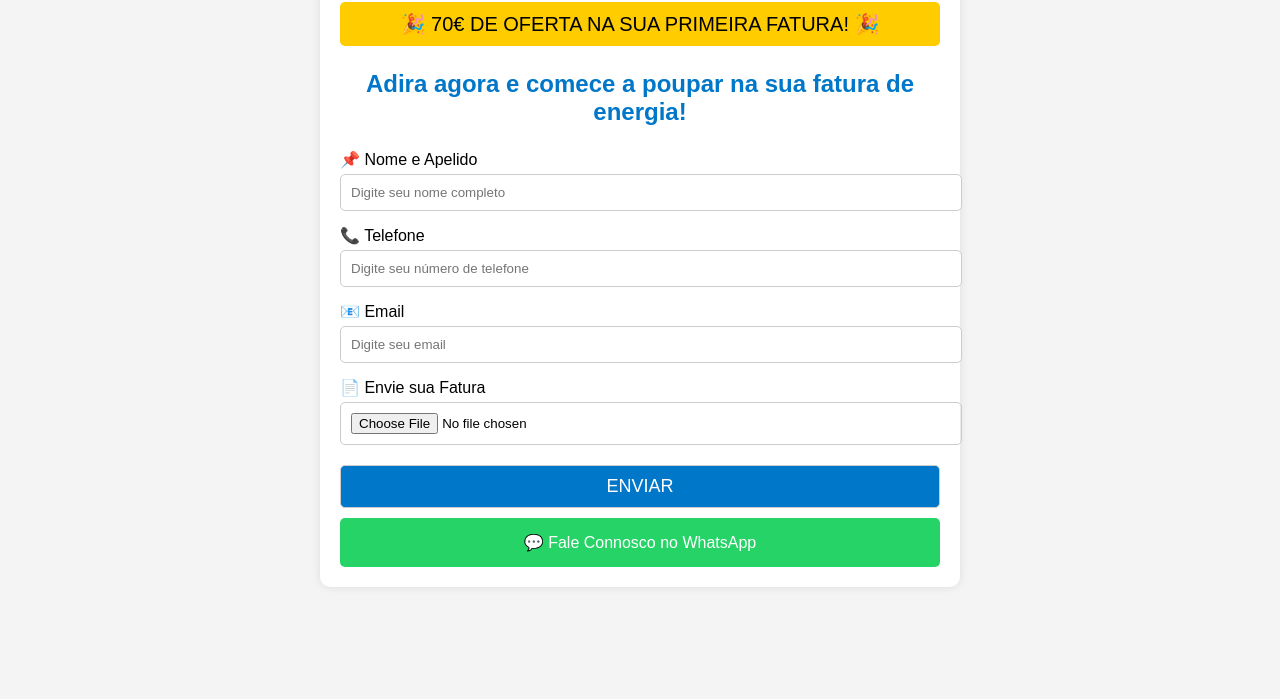
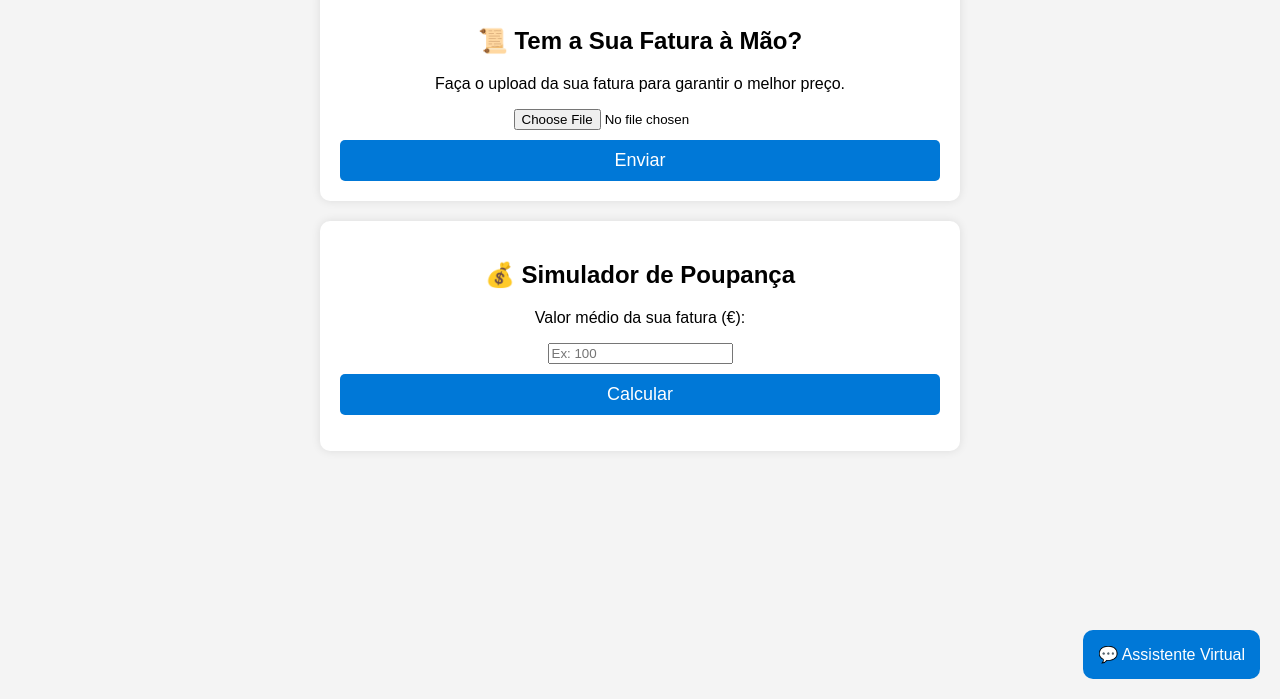
Before and after one commit to Misterymike/Endesa.pt, a plain HTML site: page index.html in a window 1280 px wide. Shown: the part 101-800 px from the top of the page. Drawn offline with Linux system fonts and the light colour scheme.

Commit message:
index.html

```diff
--- a/index.html
+++ b/index.html
@@ -3,91 +3,84 @@
 <head>
     <meta charset="UTF-8">
     <meta name="viewport" content="width=device-width, initial-scale=1.0">
-    <title>Endesa - Poupe na sua Fatura</title>
+    <title>Endesa - Poupança Garantida</title>
     <style>
         body {
             font-family: Arial, sans-serif;
             text-align: center;
-            background-color: #f4f4f4;
             margin: 0;
             padding: 0;
+            background-color: #f4f4f4;
         }
-        .container {
-            max-width: 600px;
-            margin: 50px auto;
-            background: #fff;
+        .header {
+            background-color: #0078D7;
+            color: white;
             padding: 20px;
-            border-radius: 10px;
-            box-shadow: 0px 0px 10px rgba(0, 0, 0, 0.1);
-        }
-        .logo {
-            max-width: 100%;
-        }
-        .highlight {
-            color: #0077C8;
             font-size: 24px;
             font-weight: bold;
         }
-        .offer {
-            background: #ffcc00;
+        .container {
+            width: 90%;
+            max-width: 600px;
+            margin: 20px auto;
+            background: white;
+            padding: 20px;
+            border-radius: 10px;
+            box-shadow: 0 0 10px rgba(0, 0, 0, 0.1);
+        }
+        .btn {
+            background: #0078D7;
+            color: white;
+            border: none;
             padding: 10px;
-            font-size: 20px;
-            border-radius: 5px;
-            margin: 15px 0;
-        }
-        .form-group {
-            margin: 15px 0;
-            text-align: left;
-        }
-        input, button {
-            width: 100%;
-            padding: 10px;
-            margin-top: 5px;
-            border-radius: 5px;
-            border: 1px solid #ccc;
-        }
-        button {
-            background: #0077C8;
-            color: white;
             font-size: 18px;
             cursor: pointer;
+            width: 100%;
+            margin-top: 10px;
+            border-radius: 5px;
         }
-        .whatsapp {
-            background: #25D366;
+        .chatbot {
+            background: #0078D7;
             color: white;
-            text-decoration: none;
             padding: 15px;
-            display: block;
-            border-radius: 5px;
-            margin-top: 10px;
+            position: fixed;
+            bottom: 20px;
+            right: 20px;
+            border-radius: 10px;
+            cursor: pointer;
         }
     </style>
 </head>
 <body>
+    <div class="header">🎉 70€ de Oferta na Sua Primeira Fatura com a Endesa! 🎉</div>
+
     <div class="container">
-        <img src="endesa-logo.png" alt="Endesa" class="logo">
-        <div class="offer">🎉 70€ DE OFERTA NA SUA PRIMEIRA FATURA! 🎉</div>
-        <p class="highlight">Adira agora e comece a poupar na sua fatura de energia!</p>
-        <form>
-            <div class="form-group">
-                <label>📌 Nome e Apelido</label>
-                <input type="text" placeholder="Digite seu nome completo">
-            </div>
-            <div class="form-group">
-                <label>📞 Telefone</label>
-                <input type="tel" placeholder="Digite seu número de telefone">
-            </div>
-            <div class="form-group">
-                <label>📧 Email</label>
-                <input type="email" placeholder="Digite seu email">
-            </div>
-            <div class="form-group">
-                <label>📄 Envie sua Fatura</label>
-                <input type="file">
-            </div>
-            <button type="submit">ENVIAR</button>
-        </form>
-        <a href="https://wa.me/seunumerodewhatsapp" class="whatsapp">💬 Fale Connosco no WhatsApp</a>
+        <h2>📜 Tem a Sua Fatura à Mão?</h2>
+        <p>Faça o upload da sua fatura para garantir o melhor preço.</p>
+        <input type="file">
+        <button class="btn">Enviar</button>
     </div>
+
+    <div class="container">
+        <h2>💰 Simulador de Poupança</h2>
+        <p>Valor médio da sua fatura (€):</p>
+        <input type="number" id="fatura" placeholder="Ex: 100">
+        <button class="btn" onclick="calcularPoupanca()">Calcular</button>
+        <p id="resultado"></p>
+    </div>
+
+    <div class="chatbot" onclick="abrirChatbot()">💬 Assistente Virtual</div>
+
+    <script>
+        function calcularPoupanca() {
+            let valor = document.getElementById("fatura").value;
+            let poupanca = valor * 0.30;
+            document.getElementById("resultado").innerHTML = `⚡ Com a Endesa, pode poupar aproximadamente ${poupanca.toFixed(2)}€ na sua fatura!`;
+        }
+
+        function abrirChatbot() {
+            alert("👋 Olá! Como posso ajudar?\n1️⃣ Quero saber mais sobre a Endesa.\n2️⃣ Quanto posso poupar?\n3️⃣ Quero aderir!\n\nDigite sua opção no chat para continuar.");
+        }
+    </script>
 </body>
 </html>
```
